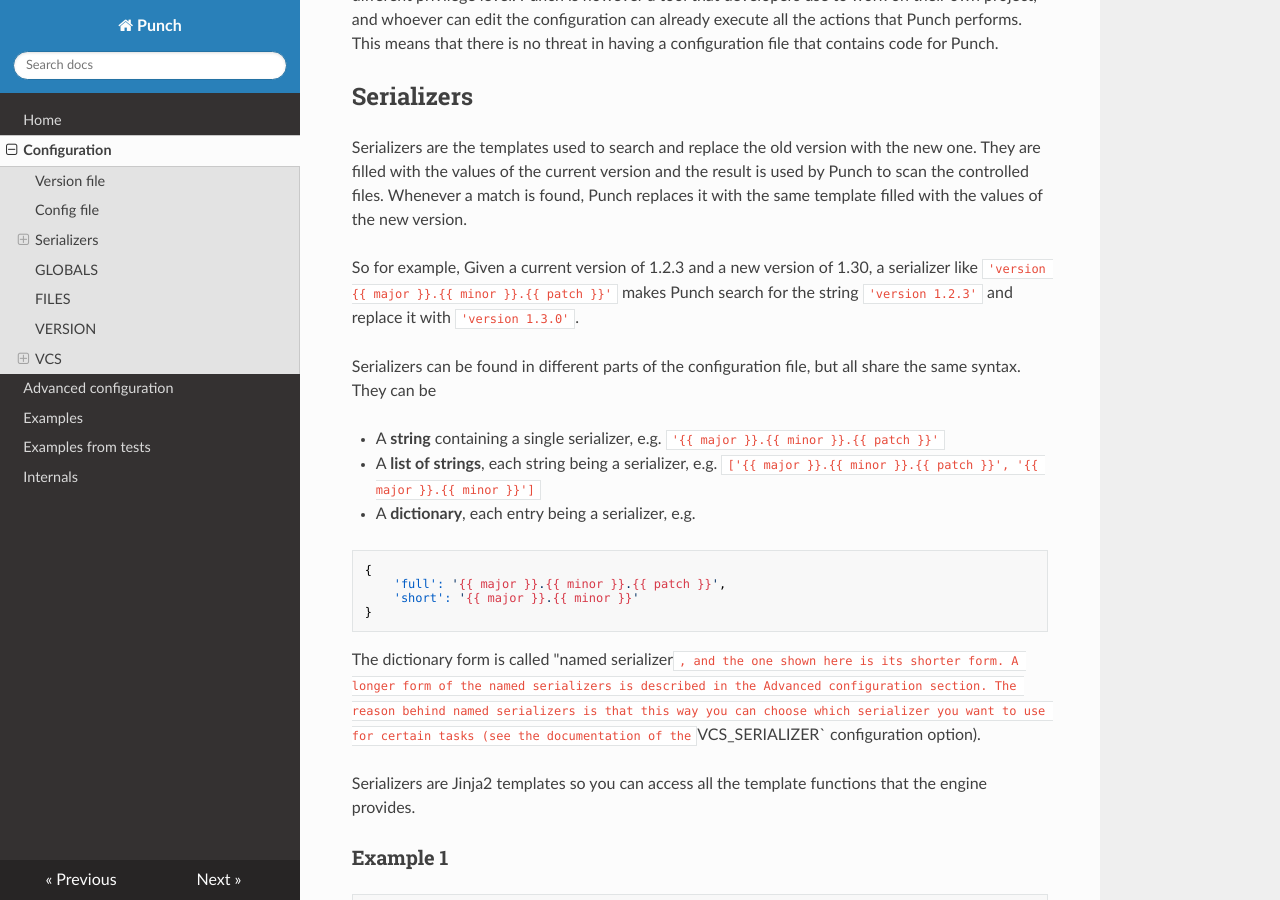
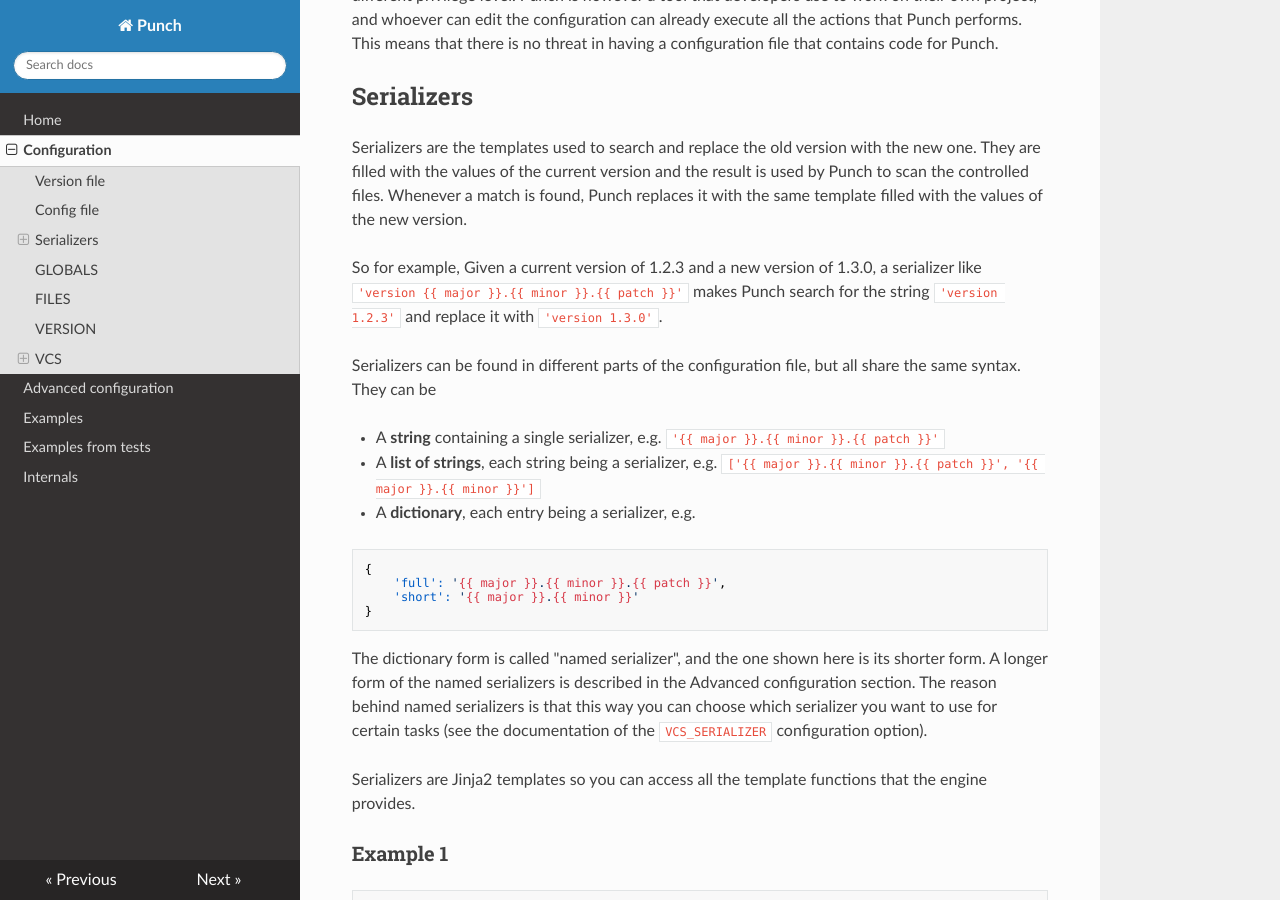
Before and after one commit to lgiordani/punch, an MkDocs documentation site: the page built from docs/configuration.md, in a window 1280 px wide and 900 px high, scrolled down 1741 px. Built offline with MkDocs 1.6.1, drawn with Linux system fonts in a browser that asks for light colours; nearby versions of some CDN libraries.

Commit message:
Typos fixed

````diff
--- a/docs/configuration.md
+++ b/docs/configuration.md
@@ -70,7 +70,7 @@
 
 Serializers are the templates used to search and replace the old version with the new one. They are filled with the values of the current version and the result is used by Punch to scan the controlled files. Whenever a match is found, Punch replaces it with the same template filled with the values of the new version.
 
-So for example, Given a current version of 1.2.3 and a new version of 1.30, a serializer like `'version {{ major }}.{{ minor }}.{{ patch }}'` makes Punch search for the string `'version 1.2.3'` and replace it with `'version 1.3.0'`.
+So for example, Given a current version of 1.2.3 and a new version of 1.3.0, a serializer like `'version {{ major }}.{{ minor }}.{{ patch }}'` makes Punch search for the string `'version 1.2.3'` and replace it with `'version 1.3.0'`.
 
 Serializers can be found in different parts of the configuration file, but all share the same syntax. They can be
 
@@ -85,7 +85,7 @@
 ```
 
 
-The dictionary form is called "named serializer`, and the one shown here is its shorter form. A longer form of the named serializers is described in the Advanced configuration section. The reason behind named serializers is that this way you can choose which serializer you want to use for certain tasks (see the documentation of the `VCS_SERIALIZER` configuration option).
+The dictionary form is called "named serializer", and the one shown here is its shorter form. A longer form of the named serializers is described in the Advanced configuration section. The reason behind named serializers is that this way you can choose which serializer you want to use for certain tasks (see the documentation of the `VCS_SERIALIZER` configuration option).
 
 Serializers are Jinja2 templates so you can access all the template functions that the engine provides.
 
````
